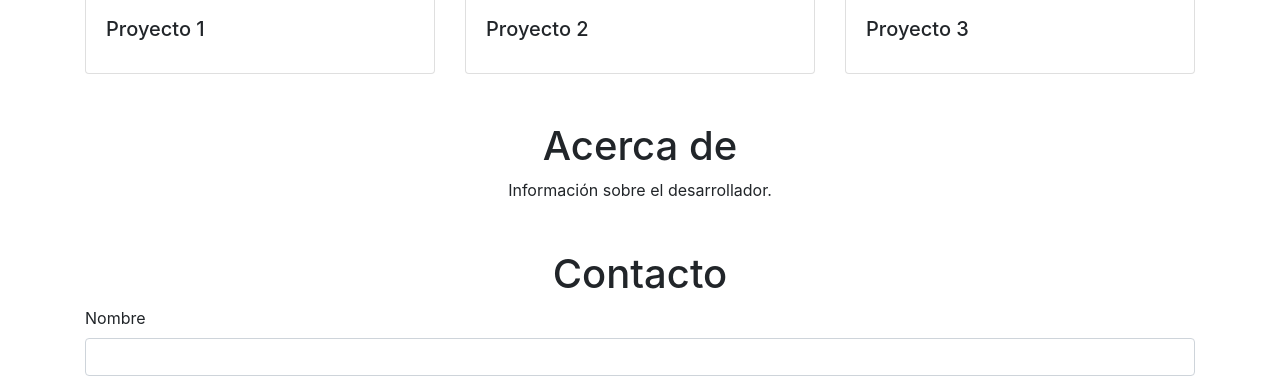
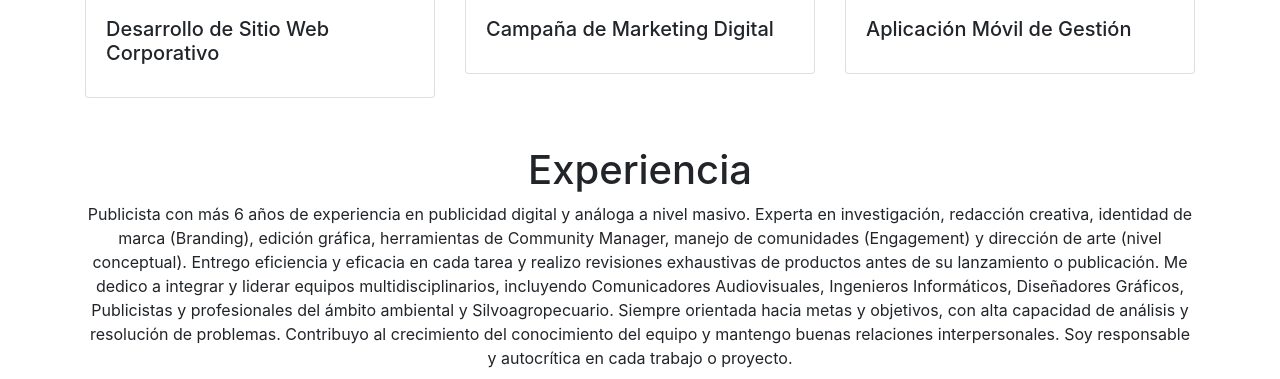
Before and after one commit to uslero/MiPortafolio, a plain HTML site: page index.html in a window 1280 px wide. Shown: the part 421-800 px from the top of the page. Drawn offline with nearby package versions, Linux system fonts and the light colour scheme.

Commit message:
Update index.html

```diff
--- a/index.html
+++ b/index.html
@@ -27,9 +27,11 @@
 
     <!-- Header -->
     <header class="jumbotron text-center">
-        <img src="assets/img/Foto_perfil.jpg" class="img-fluid rounded-circle mb-3" alt="Foto de Perfil" style="max-width: 150px;">
-      <h1 class="display-4">Valentina Álvarez Henríquez</h1>
-      <p class="lead">Publicista - Desarrolladora Web</p>
+        <div class="d-flex justify-content-center">
+            <img src="assets/img/Foto_perfil.jpg" class="img-fluid rounded-circle mb-3 mx-auto" alt="Foto de Perfil" style="max-width: 150px;">
+        </div>
+        <h1 class="display-4">Valentina Álvarez Henríquez</h1>
+        <p class="lead">Publicista - Desarrolladora Web</p>
     </header>
 
     <!-- Sección Proyectos -->
@@ -38,25 +40,25 @@
       <div class="row">
         <div class="col-md-4">
           <div class="card">
-            <img src="assets/img/fotoperfil.jpg" class="card-img-top" alt="Proyecto 1">
+            <img src="assets/img/Proyecto1.png" class="card-img-top" alt="Proyecto 1">
             <div class="card-body">
-              <h5 class="card-title">Proyecto 1</h5>
+              <h5 class="card-title">Desarrollo de Sitio Web Corporativo</h5>
             </div>
           </div>
         </div>
         <div class="col-md-4">
           <div class="card">
-            <img src="assets/img/fotoperfil.jpg" class="card-img-top" alt="Proyecto 2">
+            <img src="assets/img/Proyecto2.png" class="card-img-top" alt="Proyecto 2">
             <div class="card-body">
-              <h5 class="card-title">Proyecto 2</h5>
+              <h5 class="card-title">Campaña de Marketing Digital</h5>
             </div>
           </div>
         </div>
         <div class="col-md-4">
           <div class="card">
-            <img src="assets/img/fotoperfil.jpg" class="card-img-top" alt="Proyecto 3">
+            <img src="assets/img/Proyecto3.png" class="card-img-top" alt="Proyecto 3">
             <div class="card-body">
-              <h5 class="card-title">Proyecto 3</h5>
+              <h5 class="card-title">Aplicación Móvil de Gestión</h5>
             </div>
           </div>
         </div>
@@ -65,8 +67,8 @@
 
     <!-- Sección Acerca de -->
     <section id="acerca" class="container my-5">
-      <h1 class="text-center">Acerca de</h1>
-      <p class="text-center">Información sobre el desarrollador.</p>
+      <h1 class="text-center">Experiencia</h1>
+      <p class="text-center">Publicista con más 6 años de experiencia en publicidad digital y análoga a nivel masivo. Experta en investigación, redacción creativa, identidad de marca (Branding), edición gráfica, herramientas de Community Manager, manejo de comunidades (Engagement) y dirección de arte (nivel conceptual). Entrego eficiencia y eficacia en cada tarea y realizo revisiones exhaustivas de productos antes de su lanzamiento o publicación. Me dedico a integrar y liderar equipos multidisciplinarios, incluyendo Comunicadores Audiovisuales, Ingenieros Informáticos, Diseñadores Gráficos, Publicistas y profesionales del ámbito ambiental y Silvoagropecuario. Siempre orientada hacia metas y objetivos, con alta capacidad de análisis y resolución de problemas. Contribuyo al crecimiento del conocimiento del equipo y mantengo buenas relaciones interpersonales. Soy responsable y autocrítica en cada trabajo o proyecto. </p>
     </section>
 
     <!-- Sección Contacto -->
@@ -88,7 +90,7 @@
         <button type="submit" class="btn btn-primary">Enviar</button>
       </form>
       <div class="text-center mt-3">
-        <a href="https://www.linkedin.com" class="btn btn-info">LinkedIn</a>
+        <a href="https://www.linkedin.com/in/valvarezh/" class="btn btn-info">LinkedIn</a>
         <a href="https://wa.me/1234567890" class="btn btn-success">WhatsApp</a>
       </div>
     </section>
@@ -97,5 +99,5 @@
     <script src="https://cdn.jsdelivr.net/npm/@popperjs/core@2.9.3/dist/umd/popper.min.js"></script>
     <script src="https://maxcdn.bootstrapcdn.com/bootstrap/4.5.2/js/bootstrap.min.js"></script>
     <script src="assets/js/script.js"></script>
-    </body>
+</body>
 </html>
```
